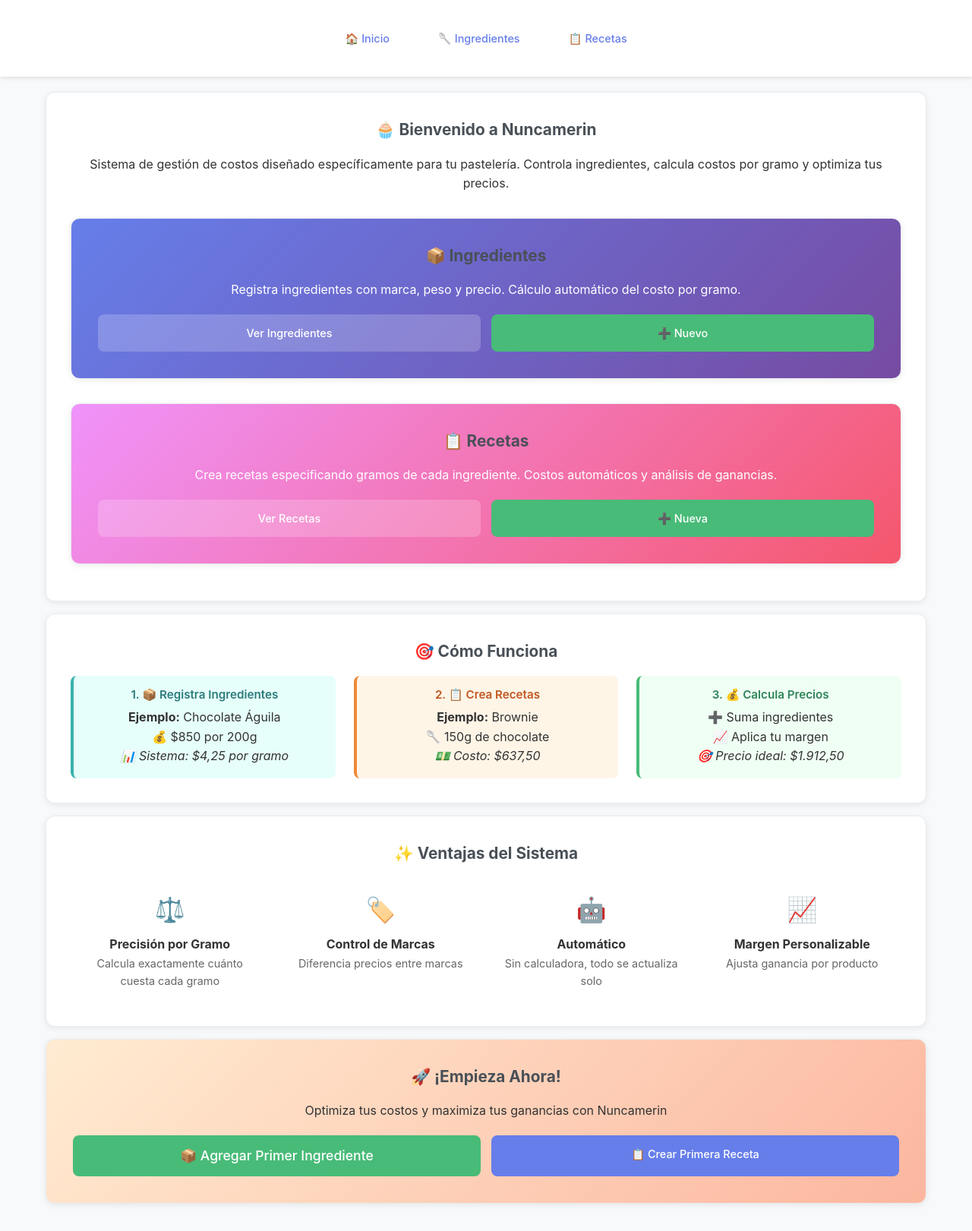
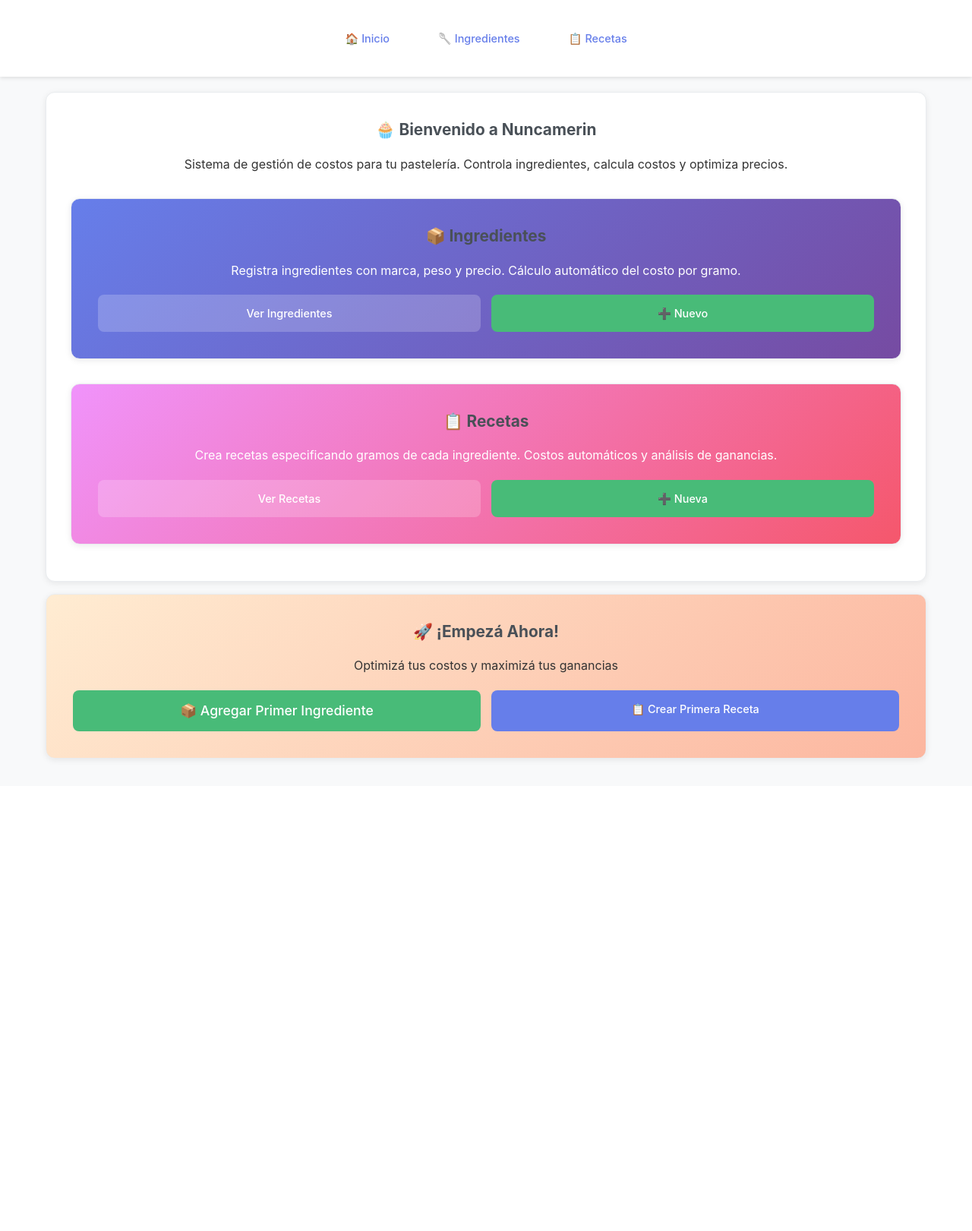
Before and after one commit to Luciano-Cartagena/nuncamerin-pasteleria, a Python web app: template templates/index.html in a window 1280 px wide. Shown: the part 118-1739 px from the top of the page at 76% size. After the commit the page ends 1121 px from the top, so only its background shows below. Run offline with Jinja, Linux system fonts and the light colour scheme; the template is opened without the code that fills it, so the values that code supplies are empty.

Commit message:
Simplificar página principal: eliminar ventajas del sistema, ir directo al grano

```diff
--- a/templates/index.html
+++ b/templates/index.html
@@ -3,7 +3,7 @@
 {% block content %}
 <div class="card text-center">
     <h2>🧁 Bienvenido a Nuncamerin</h2>
-    <p>Sistema de gestión de costos diseñado específicamente para tu pastelería. Controla ingredientes, calcula costos por gramo y optimiza tus precios.</p>
+    <p>Sistema de gestión de costos para tu pastelería. Controla ingredientes, calcula costos y optimiza precios.</p>
 
     <div class="grid-responsive" style="margin-top: 2rem;">
         <div class="card" style="background: linear-gradient(135deg, #667eea 0%, #764ba2 100%); color: white;">
@@ -26,59 +26,9 @@
     </div>
 </div>
 
-<div class="card">
-    <h3 class="text-center">🎯 Cómo Funciona</h3>
-    <div style="display: grid; grid-template-columns: repeat(auto-fit, minmax(250px, 1fr)); gap: 1.5rem;">
-        <div class="cost-card" style="background-color: #e6fffa; border-left: 4px solid #38b2ac;">
-            <h4 style="color: #2c7a7b;">1. 📦 Registra Ingredientes</h4>
-            <p><strong>Ejemplo:</strong> Chocolate Águila<br>
-            💰 $850 por 200g<br>
-            <em>📊 Sistema: $4,25 por gramo</em></p>
-        </div>
-        <div class="cost-card" style="background-color: #fef5e7; border-left: 4px solid #ed8936;">
-            <h4 style="color: #c05621;">2. 📋 Crea Recetas</h4>
-            <p><strong>Ejemplo:</strong> Brownie<br>
-            🥄 150g de chocolate<br>
-            <em>💵 Costo: $637,50</em></p>
-        </div>
-        <div class="cost-card" style="background-color: #f0fff4; border-left: 4px solid #48bb78;">
-            <h4 style="color: #2f855a;">3. 💰 Calcula Precios</h4>
-            <p>➕ Suma ingredientes<br>
-            📈 Aplica tu margen<br>
-            <em>🎯 Precio ideal: $1.912,50</em></p>
-        </div>
-    </div>
-</div>
-
-<div class="card">
-    <h3 class="text-center">✨ Ventajas del Sistema</h3>
-    <div style="display: grid; grid-template-columns: repeat(auto-fit, minmax(200px, 1fr)); gap: 1rem;">
-        <div style="text-align: center; padding: 1rem;">
-            <div style="font-size: 2rem; margin-bottom: 0.5rem;">⚖️</div>
-            <strong>Precisión por Gramo</strong>
-            <p style="font-size: 0.9rem; color: #666;">Calcula exactamente cuánto cuesta cada gramo</p>
-        </div>
-        <div style="text-align: center; padding: 1rem;">
-            <div style="font-size: 2rem; margin-bottom: 0.5rem;">🏷️</div>
-            <strong>Control de Marcas</strong>
-            <p style="font-size: 0.9rem; color: #666;">Diferencia precios entre marcas</p>
-        </div>
-        <div style="text-align: center; padding: 1rem;">
-            <div style="font-size: 2rem; margin-bottom: 0.5rem;">🤖</div>
-            <strong>Automático</strong>
-            <p style="font-size: 0.9rem; color: #666;">Sin calculadora, todo se actualiza solo</p>
-        </div>
-        <div style="text-align: center; padding: 1rem;">
-            <div style="font-size: 2rem; margin-bottom: 0.5rem;">📈</div>
-            <strong>Margen Personalizable</strong>
-            <p style="font-size: 0.9rem; color: #666;">Ajusta ganancia por producto</p>
-        </div>
-    </div>
-</div>
-
 <div class="card text-center" style="background: linear-gradient(135deg, #ffecd2 0%, #fcb69f 100%);">
-    <h3>🚀 ¡Empieza Ahora!</h3>
-    <p>Optimiza tus costos y maximiza tus ganancias con Nuncamerin</p>
+    <h3>🚀 ¡Empezá Ahora!</h3>
+    <p>Optimizá tus costos y maximizá tus ganancias</p>
     <div class="action-buttons">
         <a href="{{ url_for('nuevo_ingrediente') }}" class="btn btn-success" style="font-size: 1.1rem;">📦 Agregar Primer Ingrediente</a>
         <a href="{{ url_for('nueva_receta') }}" class="btn" style="background-color: #667eea;">📋 Crear Primera Receta</a>
```
Also changed, not shown: MEJORAS_MOVIL_COMPLETADAS.md (added, +74 -0 lines).
